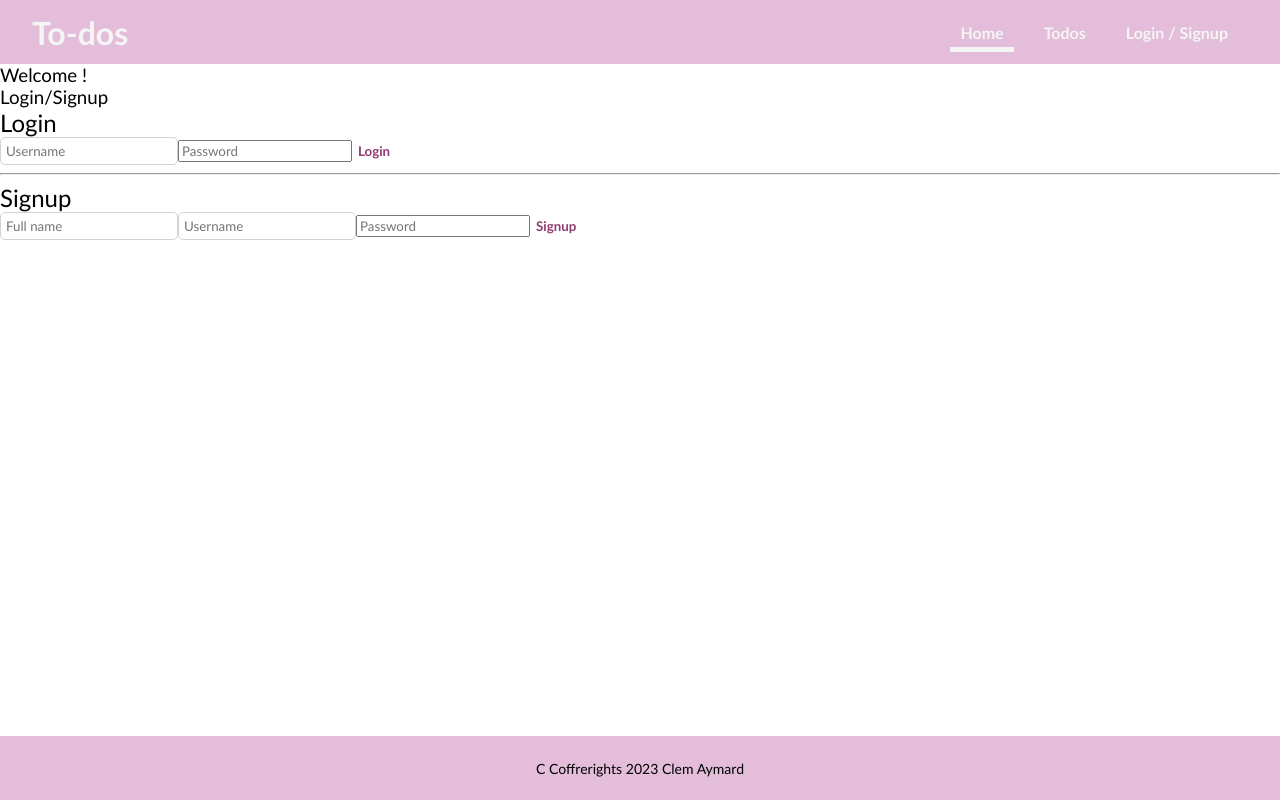
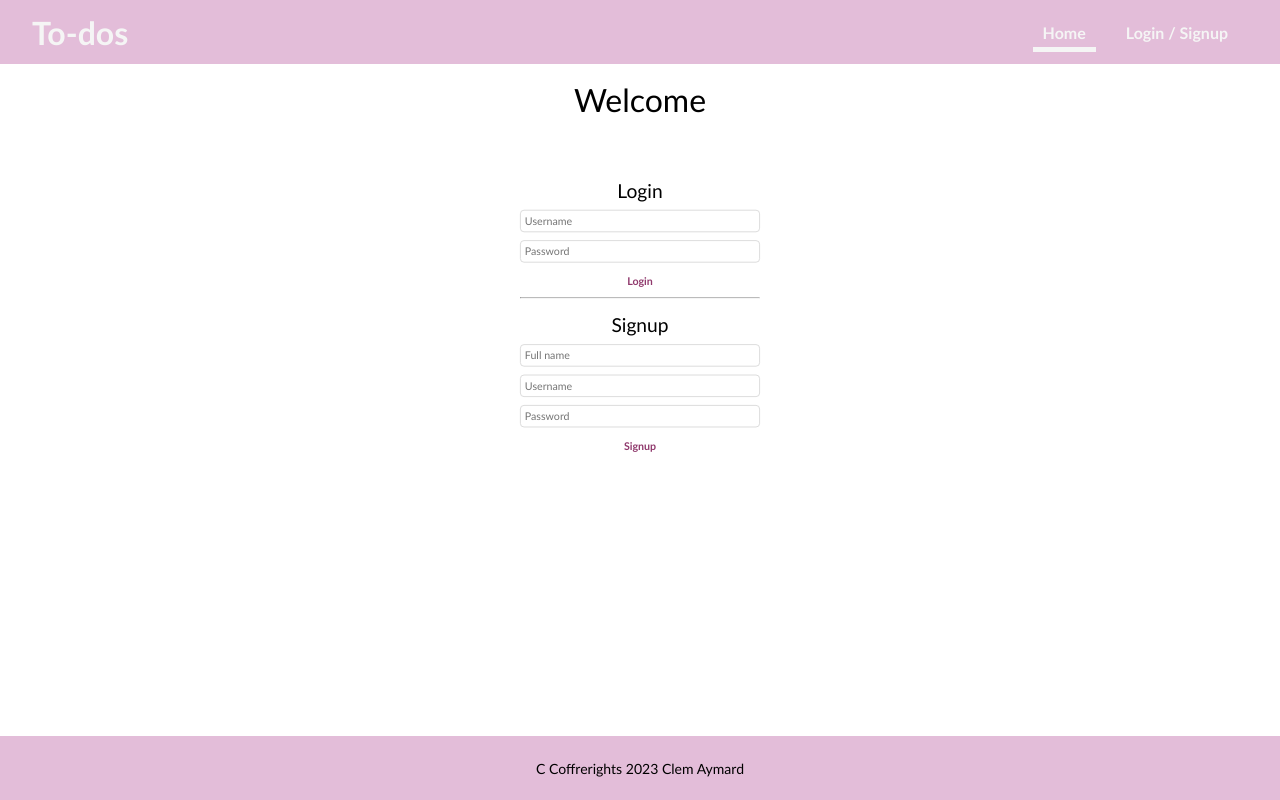
Before and after one commit to clementineAymard/Todo-App-Async, a plain HTML site: page index.html in a window 1280 px wide. Drawn offline with Linux system fonts and the light colour scheme.

Commit message:
arranged styling

```diff
--- a/cmps/AppHeader.js
+++ b/cmps/AppHeader.js
@@ -1,4 +1,4 @@
-import LoginSignup from './LoginSignup.js'
+import LoginSignup from '../pages/LoginSignup.js'
 
 export default {
     template: `
@@ -15,7 +15,7 @@ export default {
         <nav :class="isMenuShownClass">
 
             <RouterLink to="/" @click="toggleMenu">Home</RouterLink>
-            <RouterLink to="/todo" @click="toggleMenu">Todos</RouterLink>
+            <RouterLink to="/todo" v-if="user" @click="toggleMenu">Todos</RouterLink>
             <RouterLink to="/user" v-if="user" @click="toggleMenu">Account</RouterLink>
 
             <a v-if="user" @click="logout">Logout</a>
--- a/pages/HomePage.js
+++ b/pages/HomePage.js
@@ -1,10 +1,10 @@
 // import { productService } from '../services/product.service.js'
-import LoginSignup from '../cmps/LoginSignup.js'
+import LoginSignup from './LoginSignup.js'
 
 export default {
     template: `
         <section class="home">
-            <h1>Welcome <span>{{fullname}}</span> !</h1>
+            <h1>Welcome <span v-if="user">{{fullname}} !</span></h1>
             <LoginSignup v-if="!user"/>
         </section>
     `,
--- a/cmps/LoginSignup.js
+++ b/pages/LoginSignup.js
@@ -4,16 +4,16 @@ import { userService } from "../services/user.service.js"
 export default {
     template: `
     <section class="login-signup">
-        <h3>Login/Signup</h3>
-        <form  @submit.prevent="login">
-            <h2>Login</h2>
+        <!-- <h3>Login/Signup</h3> -->
+        <h2>Login</h2>
+        <form  @submit.prevent="login" class="login flex-column">
             <input type="text" v-model="credentials.username" placeholder="Username" />
             <input type="password" v-model="credentials.password" placeholder="Password" />
             <button>Login</button>
         </form>
         <hr />
-        <form  @submit.prevent="signup">
-            <h2>Signup</h2>
+        <h2>Signup</h2>
+        <form  @submit.prevent="signup" class=" signup flex-column">
             <input type="text" v-model="signupInfo.fullname" placeholder="Full name" />
             <input type="text" v-model="signupInfo.username" placeholder="Username" />
             <input type="password" v-model="signupInfo.password" placeholder="Password" />
--- a/pages/TodoIndex.js
+++ b/pages/TodoIndex.js
@@ -24,9 +24,6 @@ export default {
 
         </section>
 
-        <section v-else>
-            <RouterLink to="/" class="no-user">Login/Sign-up</RouterLink>
-        </section>
     `,
     data() {
         return {
--- a/router.js
+++ b/router.js
@@ -1,6 +1,7 @@
 const { createRouter, createWebHashHistory } = VueRouter
 
 import HomePage from './pages/HomePage.js'
+import LoginSignup from './pages/LoginSignup.js'
 import TodoIndex from './pages/TodoIndex.js'
 import TodoEdit from './pages/TodoEdit.js'
 import TodoDetails from './pages/TodoDetails.js'
@@ -14,7 +15,7 @@ const routes = [
     },
     {
         path: '/login',
-        component: HomePage,
+        component: LoginSignup,
     },
     {
         path: '/todo',
--- a/style/base/base.css
+++ b/style/base/base.css
@@ -43,7 +43,8 @@ a:hover {
     background-color: rgb(234, 233, 233);
 }
 
-input[type="text"] {
+input[type="text"],
+input[type="password"] {
     border: solid 1px lightgrey;
     border-radius: 5px;
     padding: 5px
--- a/style/base/layout.css
+++ b/style/base/layout.css
@@ -20,6 +20,7 @@
     background-color: var(--clr-bg-med);
 }
 
+
 .todo-app {
     display: flex;
     flex-direction: column;
--- /dev/null
+++ b/style/cmps/HomePage.css
@@ -0,0 +1,11 @@
+.home h1 {
+    display: block;
+    width: fit-content;
+    margin:auto;
+    padding-block: 1rem;
+    font-size: 2rem;
+}
+
+.home .login-signup {
+    scale: 0.8;
+}
--- /dev/null
+++ b/style/cmps/LoginSignup.css
@@ -0,0 +1,29 @@
+.login-signup {
+    min-width: fit-content;
+    width: 300px;
+    margin: auto;
+}
+
+.login-signup h3,
+.login-signup h2 {
+    padding: 10px;
+    text-align: center;
+}
+
+.login-signup .login,
+.login-signup .signup {
+    gap: 10px
+}
+
+.login-signup .login button,
+.login-signup .signup button {
+    height: 25px
+}
+
+.no-user {
+    display: block;
+    width: fit-content;
+    padding: 10px;
+    margin: auto;
+    margin-block-start: 2rem;
+}
--- a/style/main.css
+++ b/style/main.css
@@ -7,6 +7,8 @@
 
 /* CMPS */
 @import 'cmps/AppHeader.css';
+@import 'cmps/LoginSignup.css';
+@import 'cmps/Homepage.css';
 @import 'cmps/TodoFilter.css';
 @import 'cmps/TodoAdd.css';
 @import 'cmps/TodoList.css';
```
